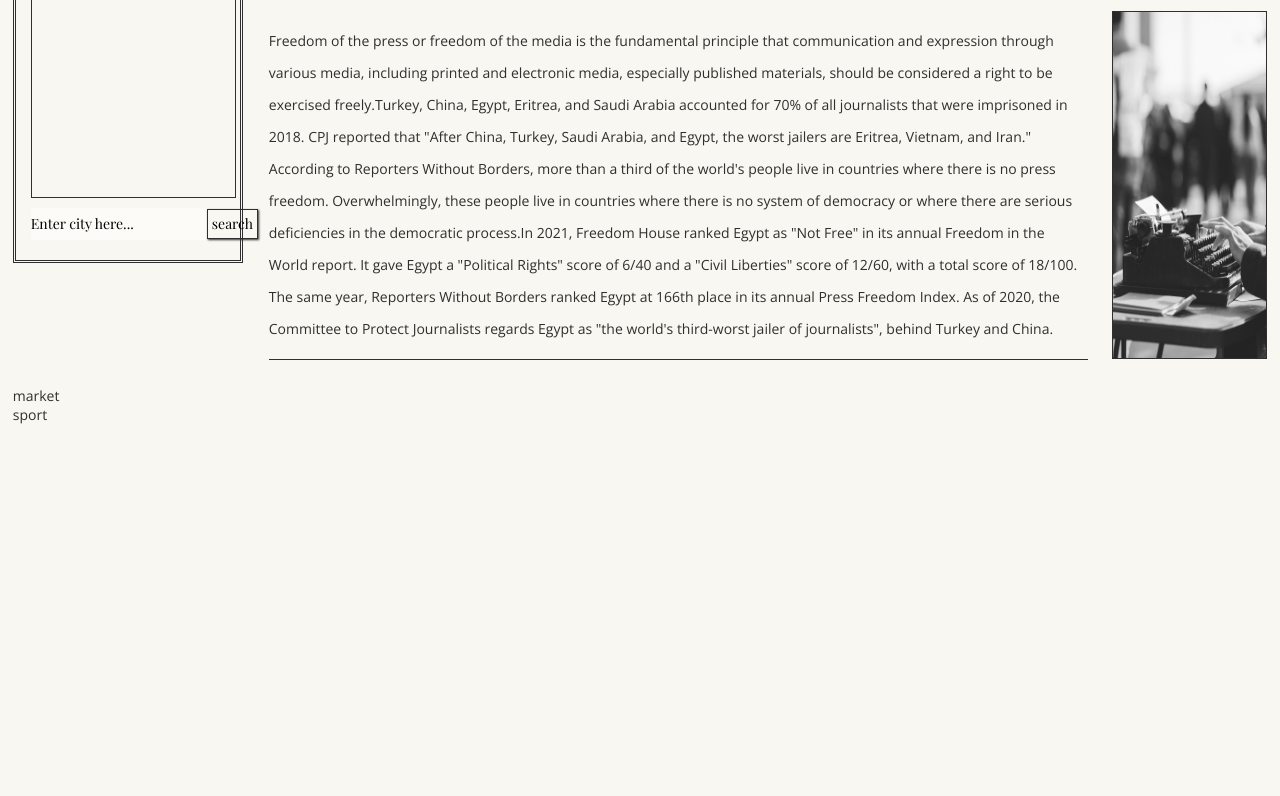
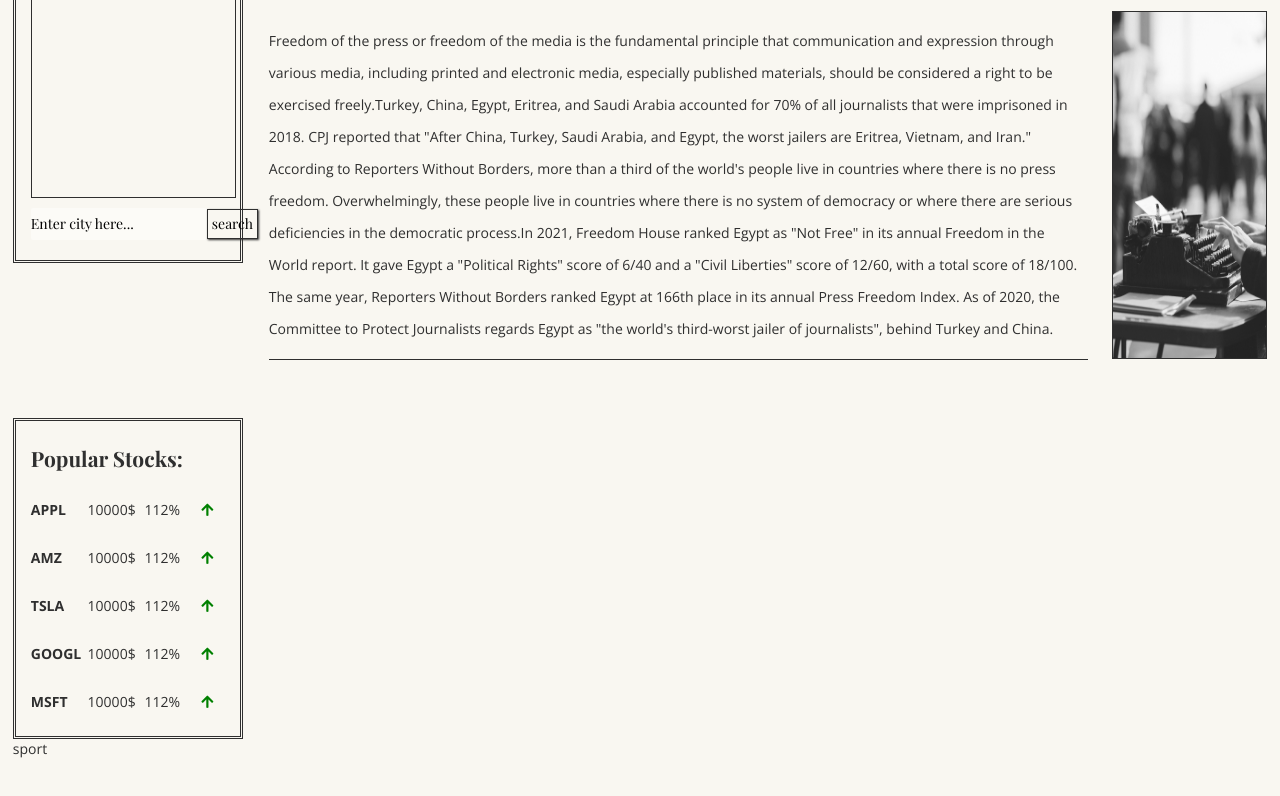
Before and after one commit to HegedusAlexandra/daily_news, a website with bundled scripts: page index.html in a window 1280 px wide. Shown: the part 270-1066 px from the top of the page. Built offline with nearby package versions, Linux system fonts and the light colour scheme; some packages are replaced by stand-ins of ours; no server answers; a web font is replaced by a local one.

Commit message:
devide apikey

```diff
--- a/constants.js
+++ b/constants.js
@@ -66,3 +66,5 @@ export const days = [
     "Friday",
     "Saturday",
   ];
+
+ export const SYMBOLS = ['AAPL', 'AMZN', 'MSFT', 'GOOGL', 'TSLA'];
--- a/index.html
+++ b/index.html
@@ -6,6 +6,8 @@
     <meta name="viewport" content="width=device-width, initial-scale=1.0" />
     <title>Black Sun</title>
     <link rel="stylesheet" href="index.css" />
+    <link rel="stylesheet" href="https://cdnjs.cloudflare.com/ajax/libs/font-awesome/5.15.4/css/all.min.css">
+
   </head>
   <body>
     <header>BLACK SUN TIMES</header>
@@ -65,7 +67,43 @@
           </span>
         </article>
       </div>
-      <div class="market">market</div>
+      <div class="market">
+        <div id="stocks">
+          <h2>Popular Stocks:</h2>
+          <div id="stocks_container">
+            <div class="stocks_container_row">
+              <p><b>APPL</b></p>
+              <p>10000$</p>
+              <p>112%</p>
+              <span style="color: green"><i class="fas fa-arrow-up"></i></span>
+            </div>
+            <div class="stocks_container_row">
+              <p><b>AMZ</b></p>
+              <p>10000$</p>
+              <p>112%</p>
+              <span style="color: green"><i class="fas fa-arrow-up"></i></span>
+            </div>
+            <div class="stocks_container_row">
+              <p><b>TSLA</b></p>
+              <p>10000$</p>
+              <p>112%</p>
+              <span style="color: green"><i class="fas fa-arrow-up"></i></span>
+            </div>
+            <div class="stocks_container_row">
+              <p><b>GOOGL</b></p>
+              <p>10000$</p>
+              <p>112%</p>
+              <span style="color: green"><i class="fas fa-arrow-up"></i></span>
+            </div>
+            <div class="stocks_container_row">
+              <p><b>MSFT</b></p>
+              <p>10000$</p>
+              <p>112%</p>
+              <span style="color: green"><i class="fas fa-arrow-up"></i></span>
+            </div>
+          </div>
+        </div>
+      </div>
       <div class="sport">sport</div>
     </div>
     <script type="module" src="index.js"></script>
--- a/index.js
+++ b/index.js
@@ -3,6 +3,8 @@
 import { languageToCapitalCity } from "./constants.js";
 import { months } from "./constants.js";
 import { days } from "./constants.js";
+import {SYMBOLS} from './constants.js'
+import { API_KEY_STOCK,API_KEY_WEATHER } from "./env.js";
 
 const date = new Date();
 
@@ -32,7 +34,11 @@ const getCityName = async (longitude, latitude) => {
   const url = `https://nominatim.openstreetmap.org/reverse?format=json&lat=${latitude}&lon=${longitude}`;
 
   try {
-    const response = await fetch(url);
+    const response = await fetch(url,{
+      headers: {
+        'Accept-Language': 'en-US'
+      }
+    });
     if (!response.ok) {
       throw new Error("Network response was not ok");
     }
@@ -96,39 +102,29 @@ const cityCardComponent = function (
 };
 
 //----------My Weather API key----------
-const myKey = "dd27ce39ba9342f5a5a124154221605";
+const myKey = API_KEY_WEATHER;
 
 //----------LOAD EVENT----------
 const loadEvent = function () {
 
-  //----------input element----------
   const search = document.getElementById("search");
 
-  //----------search button element----------
   const searchButton = document.getElementById("submit");
 
-  //----------suggestions element----------
   const suggestionsElement = document.getElementById("suggestions");
 
-  //----------EVENT LISTENERS----------
-
-  //----------input element event listeners----------
   search.addEventListener("keypress", pressEnter);
 
   search.addEventListener("input", autoComplete);
 
-  //----------search button event listener----------
   searchButton.addEventListener("click", searchButtonClick);
 
-  //----------list item element event listener----------
   suggestionsElement.addEventListener("click", listItemClick);
 
-  //----------document event listener - click outside the input----------
   document.addEventListener("click", showFav);
 
   //----------EVENT LISTENER FUNCTIONS----------
 
-  //----------press enter----------
   const savedCity = localStorage.getItem("chosenCity");
 
   savedCity && getData(savedCity) && getImage(savedCity);
@@ -141,17 +137,14 @@ const loadEvent = function () {
     }
   }
 
-  //----------auto complete input----------
   function autoComplete() {
       getCity(search.value);
   }
 
-  //----------click outside the input element----------
   function showFav() {
       suggestionsElement.innerHTML = "";
   }
 
-  //----------search button click----------
   function searchButtonClick() {
     getData(search.value);
     getImage(search.value);
@@ -159,7 +152,6 @@ const loadEvent = function () {
     suggestionsElement.innerHTML = "";
   }
 
-  //----------list item click----------
   function listItemClick(event) {
     if (event.target && event.target.nodeName === "OPTION") {
       search.value = event.target.value;
@@ -167,58 +159,27 @@ const loadEvent = function () {
     }
   }
 
-  //----------fetching weather data----------
   async function getData(value) {
     const response = await fetch(`
       http://api.weatherapi.com/v1/current.json?key=${myKey}&q=${value}&aqi=no
       `);
 
-    //if the input is invalid
     if (response.status != 200) {
       alert("City not found!");
     } else {
       const cityWeather = await response.json();
 
-      //weather card container element
       const cardContainerElement = document.getElementById("container");
 
-      //current date
       const getLocalDate = function (localTime) {
         const year = parseInt(localTime.substring(0, 4));
         const month = parseInt(localTime.substring(5, 7));
         const day = parseInt(localTime.substring(8, 10));
         const date = new Date(`${year}, ${month}, ${day}`);
 
-        //array of weekdays
-        const weekDays = [
-          "Sunday",
-          "Monday",
-          "Tuesday",
-          "Wednesday",
-          "Thursday",
-          "Friday",
-          "Saturday"
-        ];
+        const dayOfTheWeek = days[date.getDay()];
 
-        const dayOfTheWeek = weekDays[date.getDay()];
-
-        //array of months
-        const monthOfYear = [
-          "January",
-          "February",
-          "March",
-          "April",
-          "May",
-          "June",
-          "July",
-          "August",
-          "September",
-          "October",
-          "November",
-          "December"
-        ];
-
-        return `${dayOfTheWeek}, ${day} ${monthOfYear[month - 1]} ${year}`;
+        return `${dayOfTheWeek}, ${day} ${months[month - 1]} ${year}`;
       };
 
       const currentDate = getLocalDate(cityWeather.location.localtime);
@@ -232,9 +193,6 @@ const loadEvent = function () {
         `${cityWeather.current.temp_c}°`,
         `${cityWeather.current.condition.text}`
       );
-
-      //----------variable for the favorite button----------
-      listOfName = cityWeather.location.name;
     }
   }
 
@@ -257,35 +215,27 @@ const loadEvent = function () {
     ).style.backgroundImage = `url(${cityImage.photos[0].src.landscape})`;
   }
 
-  //----------fetching autocomplete data----------
   async function getCity(value) {
-    //make request to url
     const response = await fetch(`
       http://api.weatherapi.com/v1/search.json?key=${myKey}&q=${value}
       `);
 
     const cities = await response.json();
 
-    //empty array for the city names
     let results = [];
 
-    //iterate through the array of objects
     for (let i = 0; i < cities.length; i++) {
-      //fill my empty array with the city names
       results.push(cities[i].name);
     }
 
-    //if the input field is empty, we ain't no need no list no more!
     if (`${value}`.length === 0) {
       results = [];
       suggestionsElement.innerHTML = "";
     }
 
-    //call the function which inserts the city names to DOM
     listItemHtml(results);
   }
 
-  //----------insert city names to DOM----------
   function listItemHtml(results) {
     const item = results.map(listItemComponent).join(" ");
     suggestionsElement.innerHTML = item;
@@ -294,3 +244,47 @@ const loadEvent = function () {
 };
 
 window.addEventListener("load", loadEvent);
+
+//--------------STOCK-----------------
+
+
+/*  async function fetchStockData(symbol) {
+  const apiKey =  API_KEY_STOCK;
+  const url = `https://financialmodelingprep.com/api/v3/quote/${symbol}?apikey=${apiKey}`; // Replace YOUR_API_KEY with your actual API key
+
+  try {
+      const response = await fetch(url);
+      if (!response.ok) {
+          throw new Error('Network response was not ok');
+      }
+      const data = await response.json();
+      return data[0]; // The API returns an array, we're interested in the first item
+  } catch (error) {
+      console.error(`Fetching stock data for ${symbol} failed:`, error);
+      return null;
+  }
+}
+
+async function displayStocks() {
+  const stocksContainer = document.getElementById('stocks_container');
+  stocksContainer.innerHTML = ''; // Clear existing content
+
+  for (let symbol of SYMBOLS) {
+      const stockData = await fetchStockData(symbol);
+      if (stockData) {
+         const priceChange = stockData.change
+         const arrowIconClass = priceChange >= 0 ? 'fa-arrow-up' : 'fa-arrow-down';
+         const color = priceChange >= 0 ? 'green' : 'red';
+
+          stocksContainer.innerHTML += `<div class="stocks_container_row">
+              <p><b>${stockData.symbol}</b></p>
+              <p>${parseFloat(stockData.price).toFixed(2)}$</p>
+              <p>${stockData.change}%</p>
+              <span style="color: ${color};"><i class="fas ${arrowIconClass}"></i></span>
+            </div>`;
+      }
+  }
+  stocksContainer.innerHTML += '<a href="https://financialmodelingprep.com/developer/docs/" >Data provided by Financial Modeling Prep</a>'
+}
+
+displayStocks(); // Call the function to fetch and display stock data  */
--- a/index.scss
+++ b/index.scss
@@ -205,4 +205,32 @@ body {
       }
     }
   }
+
+  #stocks {
+    width: 18vw;
+    height: fit-content;
+    position: relative;
+    border: 3px double #2f2f2f;
+    padding: 10px 15px 10px 15px;
+    margin-top: 4vh;
+    display: flex;
+    flex-direction: column;
+    line-height: 20px;
+    box-sizing: border-box;
+    font-family: "Playfair Display", serif;
+
+    #stocks_container {
+      .stocks_container_row {
+        display: flex;
+        flex-direction: row;
+        justify-content: space-between;
+        align-items: center;
+        width: 94%;
+      }
+      p {
+        font-family: "Open Sans", sans-serif;
+        width: 28%;
+      }
+    }
+  }
 }
```
Also changed, not shown: index.css, 3 other files.
